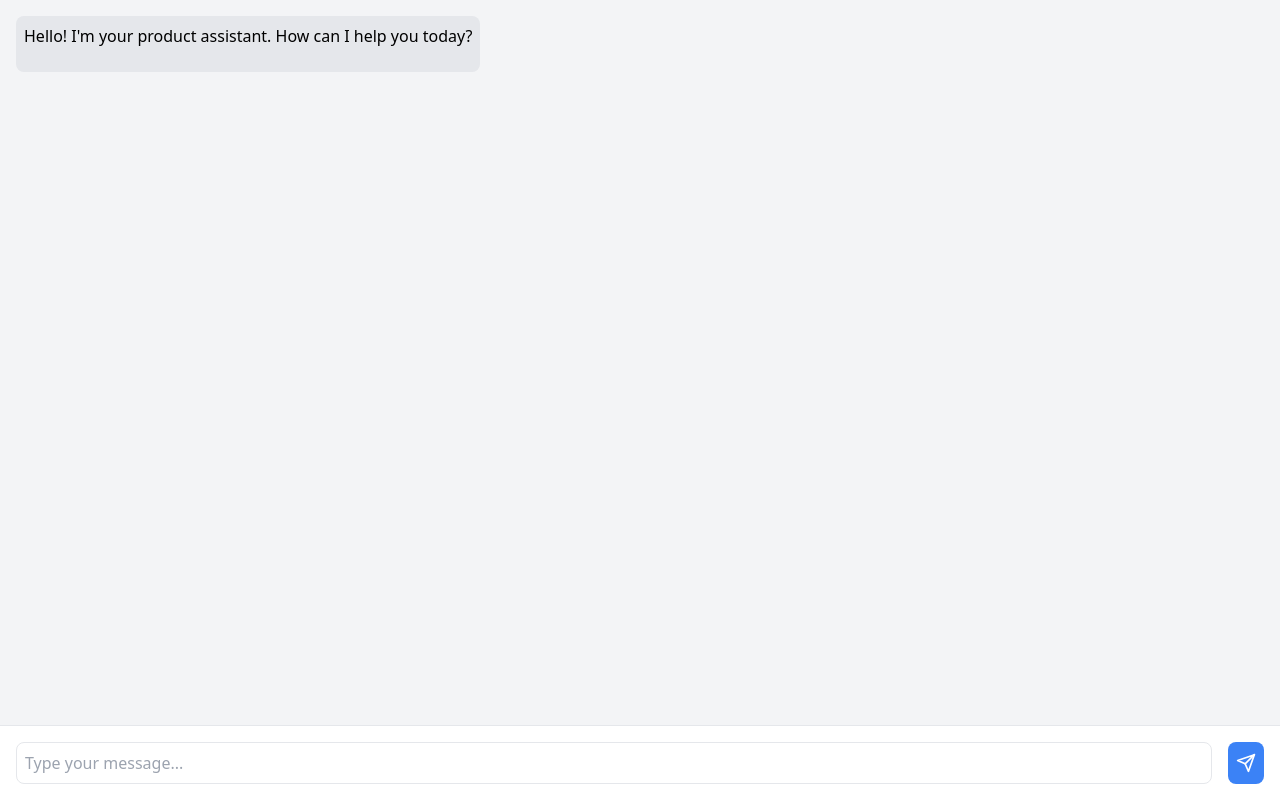
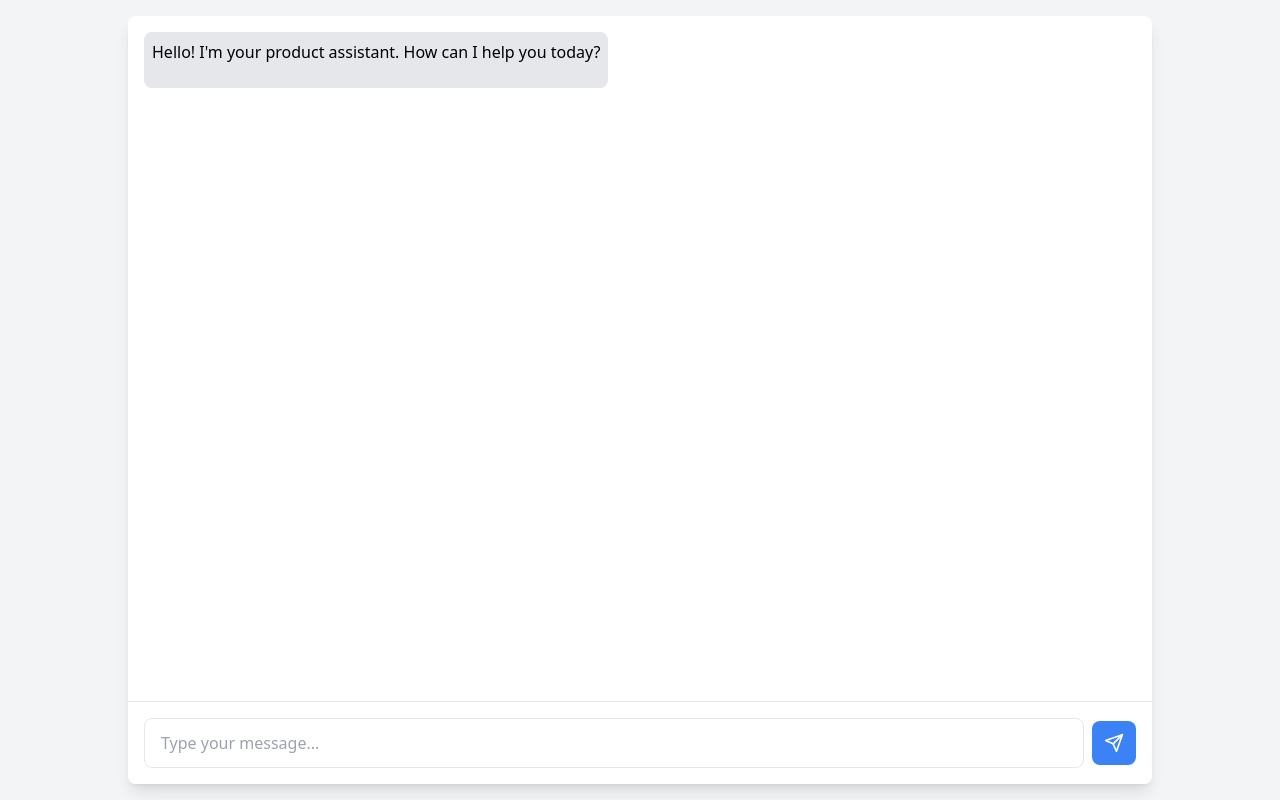
Before and after one commit to bridgpal/connect-chat, a React (Vite) app: page / in a window 1280 px wide. Built offline with nearby package versions, Linux system fonts and the light colour scheme; what @mastra/client-js would draw is missing.

Commit message:
checkpoint

```diff
--- a/src/App.tsx
+++ b/src/App.tsx
@@ -92,14 +92,26 @@ function App() {
   };
 
   return (
-    <div className="flex flex-col h-screen bg-gray-100">
-      <div className="flex-1 overflow-y-auto p-4 space-y-4">
-        {messages.map(message => (
+    <div className="h-screen flex flex-col bg-gray-100 overflow-hidden">
+      <div className="flex-1 flex items-stretch p-4 overflow-hidden">
+        <div className="flex-1 flex flex-col bg-white rounded-lg shadow-lg overflow-hidden max-w-5xl w-full mx-auto">
+          {/* Chat messages */}
+          <div className="flex-1 overflow-y-auto p-4 space-y-4 min-h-0">
+            {messages.map((message) => (
               <ChatMessage key={message.id} message={message} />
             ))}
             {error && (
               <div className="p-4 bg-red-100 text-red-700 rounded-lg">
                 {error}
+              </div>
+            )}
+            {isLoading && (
+              <div className="flex justify-start mb-4">
+                <div className="bg-gray-200 rounded-lg p-4 flex items-center space-x-2">
+                  <div className="w-2 h-2 bg-gray-400 rounded-full animate-bounce" style={{ animationDelay: '0ms' }}></div>
+                  <div className="w-2 h-2 bg-gray-400 rounded-full animate-bounce" style={{ animationDelay: '150ms' }}></div>
+                  <div className="w-2 h-2 bg-gray-400 rounded-full animate-bounce" style={{ animationDelay: '300ms' }}></div>
+                </div>
               </div>
             )}
             {products.length > 0 && (
@@ -112,24 +124,27 @@ function App() {
             <div ref={messagesEndRef} />
           </div>
 
-      <div className="p-4 border-t bg-white">
-        <div className="flex space-x-4">
+          {/* Input area */}
+          <div className="border-t p-4 bg-white shrink-0">
+            <div className="flex items-center gap-2">
               <input
                 type="text"
                 value={input}
                 onChange={(e) => setInput(e.target.value)}
-            onKeyPress={(e) => e.key === 'Enter' && handleSend()}
+                onKeyPress={(e) => e.key === 'Enter' && !e.shiftKey && handleSend()}
                 placeholder="Type your message..."
-            className="flex-1 p-2 border rounded-lg focus:outline-none focus:ring-2 focus:ring-blue-500"
+                className="flex-1 px-4 py-3 border rounded-lg focus:outline-none focus:ring-2 focus:ring-blue-500"
                 disabled={isLoading}
               />
               <button
                 onClick={handleSend}
                 disabled={isLoading}
-            className="p-2 bg-blue-500 text-white rounded-lg hover:bg-blue-600 disabled:opacity-50"
+                className="bg-blue-500 text-white p-3 rounded-lg hover:bg-blue-600 transition-colors disabled:opacity-50"
               >
                 <Send size={20} />
               </button>
+            </div>
+          </div>
         </div>
       </div>
     </div>
```
Lines whose indentation alone changed are shown as unchanged.
